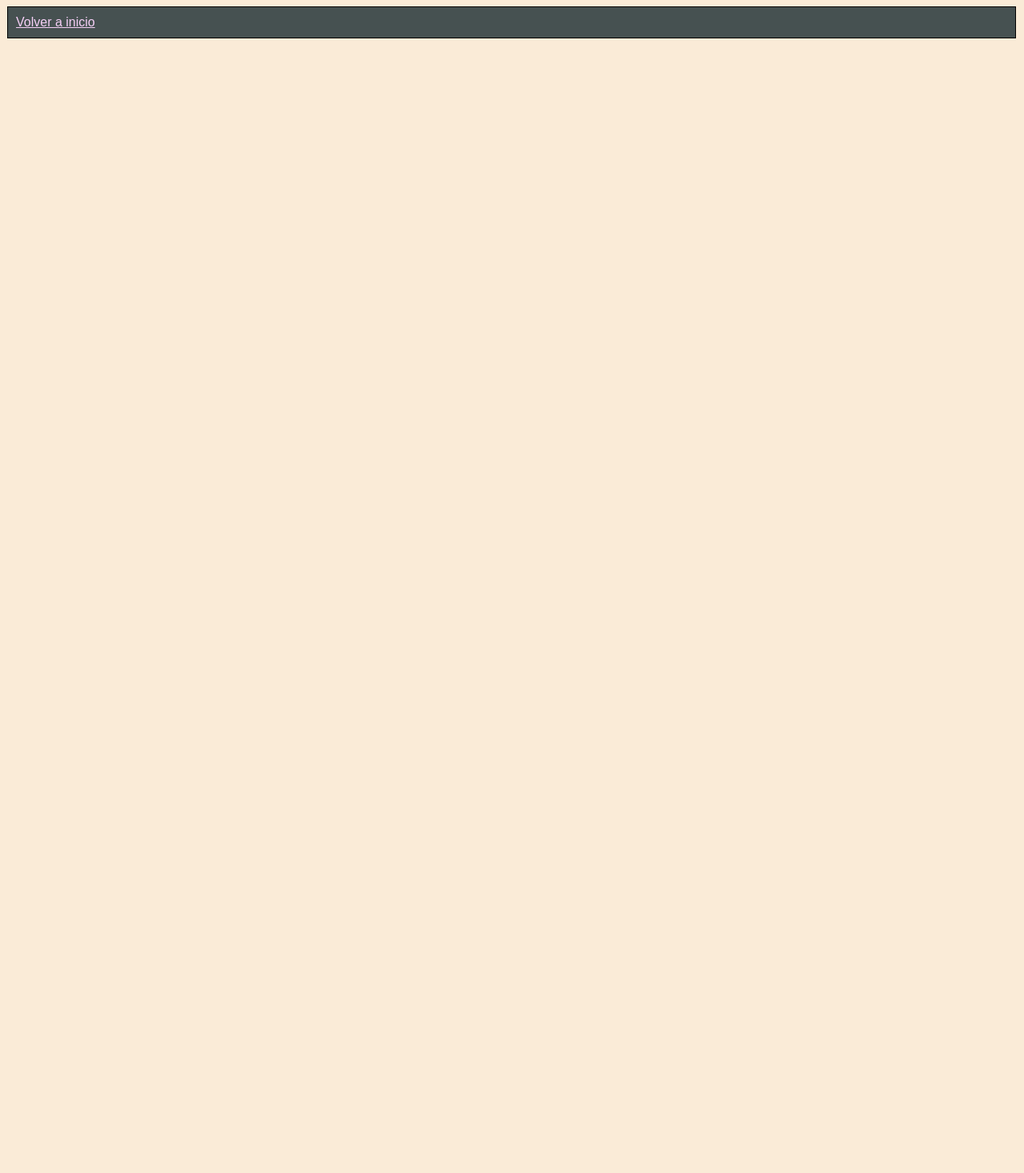
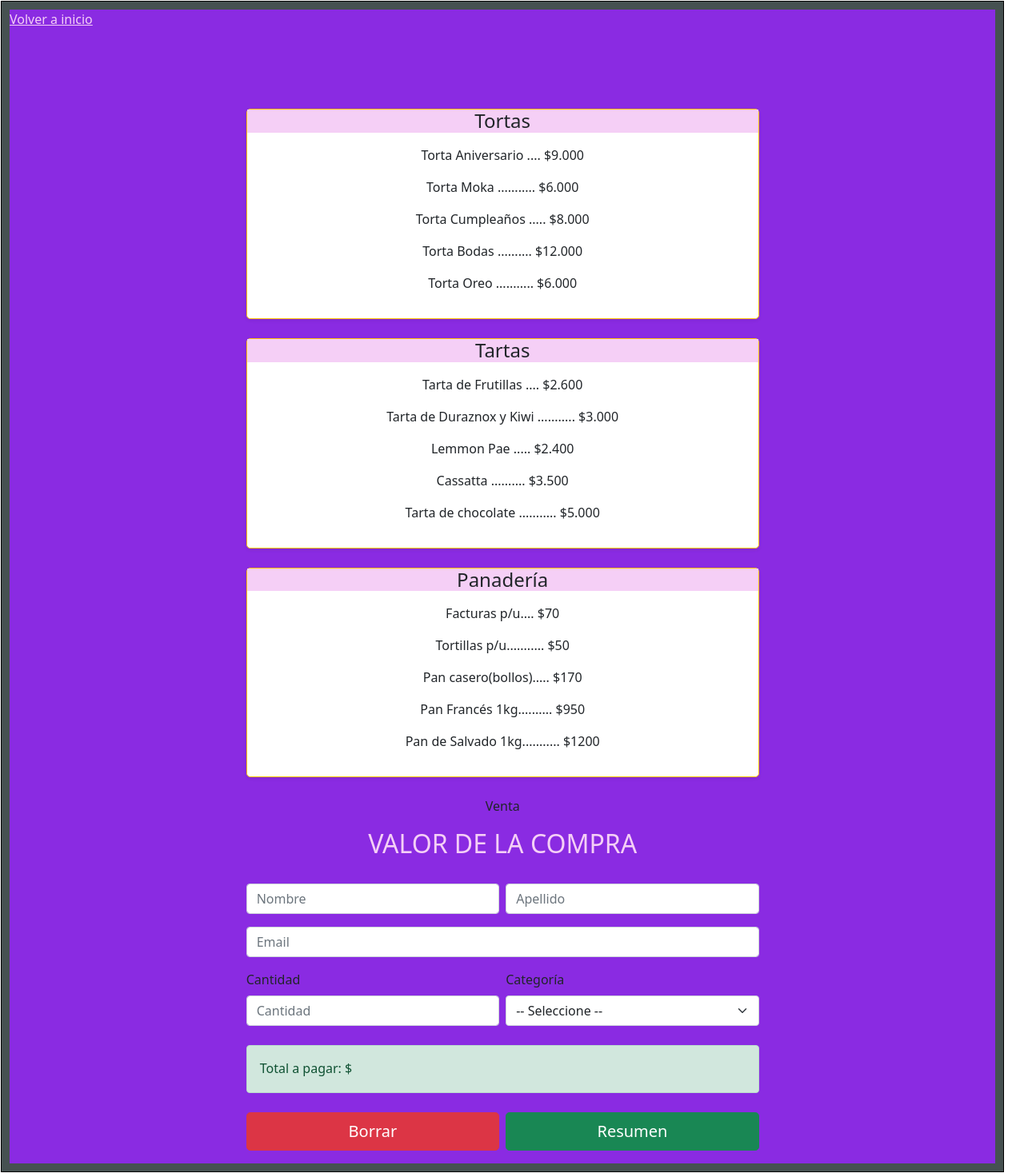
Before and after one commit to quelitarg/Proy-Dulce-Dulce-forSJTec-, an Angular app in the folder dulce-dulce/: page /productos in a window 1280 px wide. Shown: the whole page at 80% size. Before the commit the page ends 800 px from the top, so only its background shows below. Built offline with nearby package versions, Linux system fonts and the light colour scheme.

Commit message:
nuevoCbioEnDD

```diff
--- a/dulce-dulce/src/app/body-dulce/body-dulce.component.css
+++ b/dulce-dulce/src/app/body-dulce/body-dulce.component.css
@@ -26,6 +26,6 @@ img{
 }
 
 a {
-    text-justify:inherit;
+    float: left;
     color: #f5cff6;
 }
--- a/dulce-dulce/src/app/ver-productos/ver-productos.component.css
+++ b/dulce-dulce/src/app/ver-productos/ver-productos.component.css
@@ -1,3 +1,28 @@
 a {
+    color:#f5cff6;
+}
+body {
+background-color: blueviolet;
+
+}
+
+.card-header-color {
+    background-color:#f5cff6 !important;
+ }
+----------------------
+.link-tickets{
+    color:#17c9cf !important;
+}
+.cards-container{
+    margin-top: 100px;
+    margin-bottom: 30px;
+}
+.valor-ticket{
+    text-transform: uppercase;
     color: #f5cff6;
 }
+
+#btnBorrar, #btnResumen{
+    background: #cf7017 important;
+    border: #79cf17 important;
+}
--- a/dulce-dulce/src/app/ver-productos/ver-productos.component.html
+++ b/dulce-dulce/src/app/ver-productos/ver-productos.component.html
@@ -1,4 +1,160 @@
+<head>
 
-<section>
-    <a routerLink = "/">Volver a inicio</a>
-</section>
+    <link href="https://cdn.jsdelivr.net/npm/bootstrap@5.1.3/dist/css/bootstrap.min.css" rel="stylesheet"
+        integrity="sha384-1BmE4kWBq78iYhFldvKuhfTAU6auU8tT94WrHftjDbrCEXSU1oBoqyl2QvZ6jIW3" crossorigin="anonymous" />
+    <link rel="stylesheet" href="ver-productos.component.css" />
+</head>
+<body>
+    <section>
+        <a routerLink = "/">Volver a inicio</a>
+    </section>
+<main>
+    <section class="container pt-section">
+        <div class="row justify-content-center">
+            <div class="col-lg-10 col-xl-7">
+                <section class="cards-container">
+                    <div class="row row-cols-1 row-cols-auto text-center">
+                        <div class="col">
+                            <div class="card mb-4 rounded-3 shadow-sm border-warning">
+                                <div class="card-header text-white card-header-warning" class ="card-header-color">
+                                    <h4 class="my-0 fw-normal">Tortas</h4>
+                                </div>
+                                <div class="card-body">
+                                    <p>Torta Aniversario .... $9.000</p>
+                                    <p>Torta Moka ........... $6.000</p>
+                                    <p>Torta Cumpleaños ..... $8.000</p>
+                                    <p>Torta Bodas .......... $12.000</p>
+                                    <p>Torta Oreo ........... $6.000</p>
+
+                                </div>
+                            </div>
+                        </div>
+                        <div class="col">
+                            <div class="card mb-4 rounded-3 shadow-sm border-warning">
+                                <div class="card-header text-white card-header-warning" class="card-header-color">
+                                    <h4 class="my-0 fw-normal">Tartas</h4>
+                                </div>
+                                <div class="card-body">
+                                    <p>Tarta de Frutillas .... $2.600</p>
+                                    <p>Tarta de Duraznox y Kiwi ........... $3.000</p>
+                                    <p>Lemmon Pae ..... $2.400</p>
+                                    <p>Cassatta .......... $3.500</p>
+                                    <p>Tarta de chocolate ........... $5.000</p>
+                                    <!--<h3 class="card-title pricing-card-title">50%</h3>
+                                    <small class="fw-light text-muted mt-3">* Presentar documentación</small>--->
+                                </div>
+                            </div>
+                        </div>
+
+                        <div class="col">
+                            <div class="card mb-4 rounded-3 shadow-sm border-warning">
+                                <div class="card-header py-3 text-white card-header-warning" class="card-header-color">
+                                    <h4 class="my-0 fw-normal">Panadería</h4>
+                                </div>
+                                <div class="card-body">
+                                    <p>Facturas p/u.... $70</p>
+                                    <p>Tortillas p/u........... $50</p>
+                                    <p>Pan casero(bollos)..... $170</p>
+                                    <p>Pan Francés 1kg.......... $950</p>
+                                    <p>Pan de Salvado 1kg........... $1200</p>
+
+                                </div>
+                            </div>
+                        </div>
+                    </div>
+                    <p class="text-center">Venta</p>
+                    <h2 class="text-center valor-ticket">VALOR DE LA COMPRA</h2>
+                </section>
+                <section>
+                    <form action="" id="formtickets" method="post">
+                        <div class="row gx-2">
+                            <div class="col-md mb-3">
+                                <input type="text" class="form-control" placeholder="Nombre" aria-label="Nombre"
+                                    id="nombre" minlength="3" maxlength="50" required />
+                            </div>
+                            <div class="col-md mb-3">
+                                <input type="text" class="form-control" placeholder="Apellido" aria-label="Apellido"
+                                    id="apellido" minlength="3" maxlength="50" required />
+                            </div>
+                        </div>
+                        <div class="row">
+                            <div class="col mb-3">
+                                <input type="email" class="form-control" placeholder="Email" aria-label="Email"
+                                    id="mail" required />
+                            </div>
+                        </div>
+                        <div class="row gx-2">
+                            <div class="col-md mb-3">
+                                <label for="cantidadTickets" class="form-label">Cantidad</label>
+                                <input type="number" class="form-control" placeholder="Cantidad"
+                                    aria-label="Cantidad" id="cantidadTickets" min="1" max="20" required />
+                            </div>
+                            <div class="col-md mb-3">
+                                <label for="categoriaSelect" class="form-label">Categoría</label>
+                                <select class="form-select" aria-label="Categoría" id="categoriaSelect">
+                                    <option value="" selected>-- Seleccione --</option>
+                                    <option value="0">Sin Categoria</option>
+                                    <option value="1">Torta Aniversario</option>
+                                    <option value="2">Torta Moka</option>
+                                    <option value="3">Torta Cumpleaños</option>
+                                    <option value="4">Tarta de Frutillas</option>
+                                    <option value="5">Tarta de Durazno y Kiwi</option>
+                                    <option value="6">Lemmon Pae</option>
+                                    <option value="7">Pan Francés</option>
+                                    <option value="8">Facturas</option>
+                                    <option value="9">Caseritos</option>
+                                </select>
+                            </div>
+                        </div>
+                        <div class="alert alert-success mt-2 mb-4" role="alert">
+                            Total a pagar: $
+                            <span id="totalPago" class="align-middle"></span>
+                        </div>
+                        <div class="row gx-2">
+                            <div class="col-md mb-3">
+                                <button type="reset" class="w-100 btn btn-lg btn-form btn-danger" id="btnBorrar">
+                                    Borrar
+                                </button>
+                            </div>
+
+                            <div class="col-md mb-3">
+                                <button type="button" class="w-100 btn btn-lg btn-form btn-success" data-bs-toggle="modal" data-bs-target="#exampleModal" id="btnResumen">Resumen</button>
+                            </div>
+                        </div>
+                    </form>
+                </section>
+            </div>
+        </div>
+    </section>
+    <div class="modal fade" id="exampleModal" tabindex="-1" aria-labelledby="exampleModalLabel" aria-hidden="true">
+        <div class="modal-dialog">
+          <div class="modal-content">
+            <div class="modal-header">
+              <h1 class="modal-title fs-5" id="exampleModalLabel">Gracias</h1>
+              <button type="button" class="btn-close" data-bs-dismiss="modal" aria-label="Close"></button>
+            </div>
+            <div class="modal-body">
+              <form>
+                <div class="mb-3">
+                  <label for="recipient-name" class="col-form-label" id="label-costo">El costo total es de: $</label>
+                </div>
+                <div class="mb-3">
+                  <label for="message-text" class="col-form-label">¿Quiere continuar?</label>
+                </div>
+              </form>
+            </div>
+            <div class="modal-footer">
+              <button type="button" class="btn btn-lg btn-form btn-danger" data-bs-dismiss="modal">Cancelar</button>
+              <button type="submit" class="btn btn-lg btn-form btn-success" data-bs-dismiss="modal">
+                Continuar
+            </button>
+            </div>
+          </div>
+        </div>
+      </div>
+</main>
+    <script src="https://cdn.jsdelivr.net/npm/bootstrap@5.1.3/dist/js/bootstrap.bundle.min.js"
+        integrity="sha384-ka7Sk0Gln4gmtz2MlQnikT1wXgYsOg+OMhuP+IlRH9sENBO0LRn5q+8nbTov4+1p" crossorigin="anonymous">
+    </script>
+
+</body>
--- a/dulce-dulce/src/app/ver-productos/ver-productos.component.ts
+++ b/dulce-dulce/src/app/ver-productos/ver-productos.component.ts
@@ -13,4 +13,6 @@ export class VerProductosComponent {
   navegarInicio(){
     this.router.navigate(['']);
   }
+
+
 }
```
